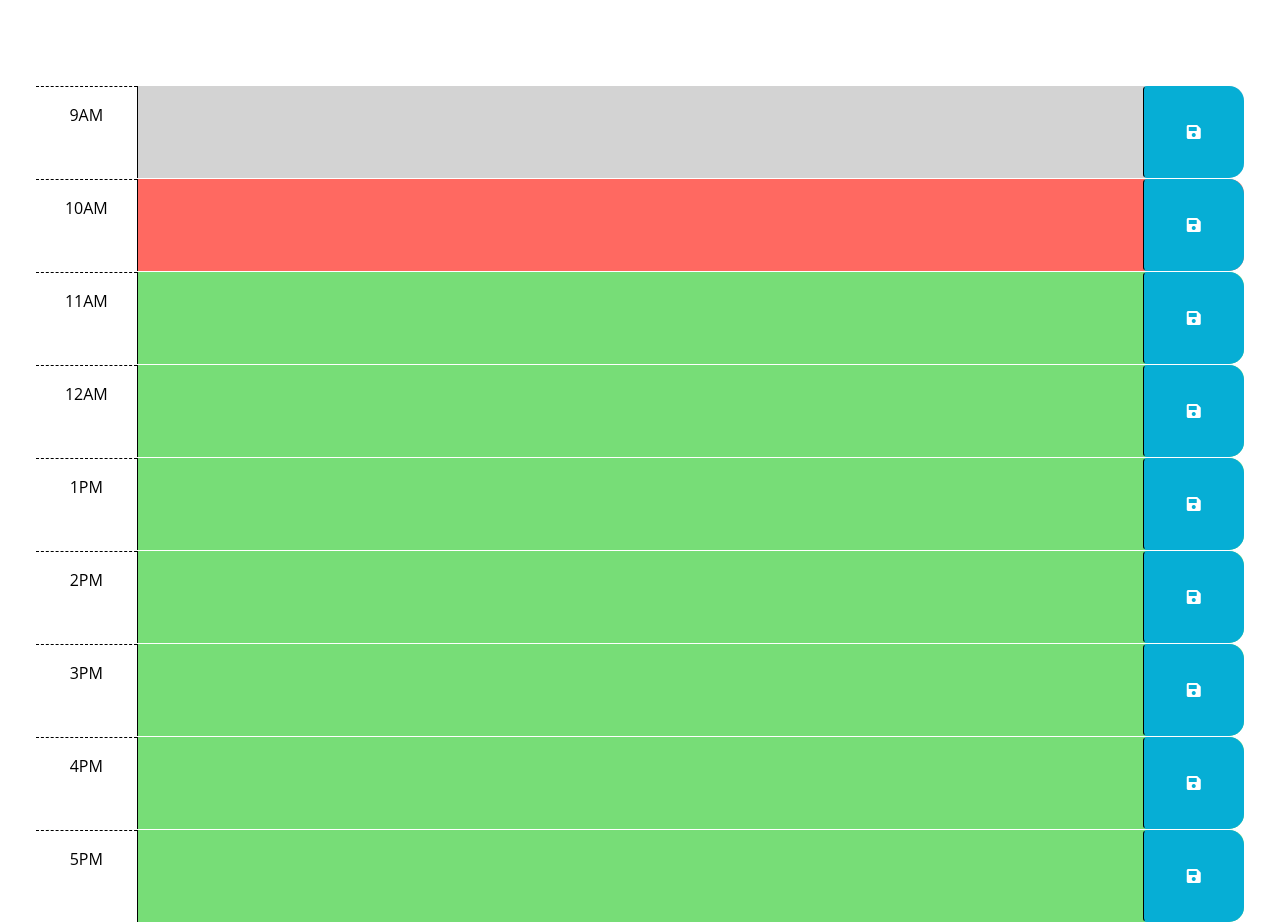
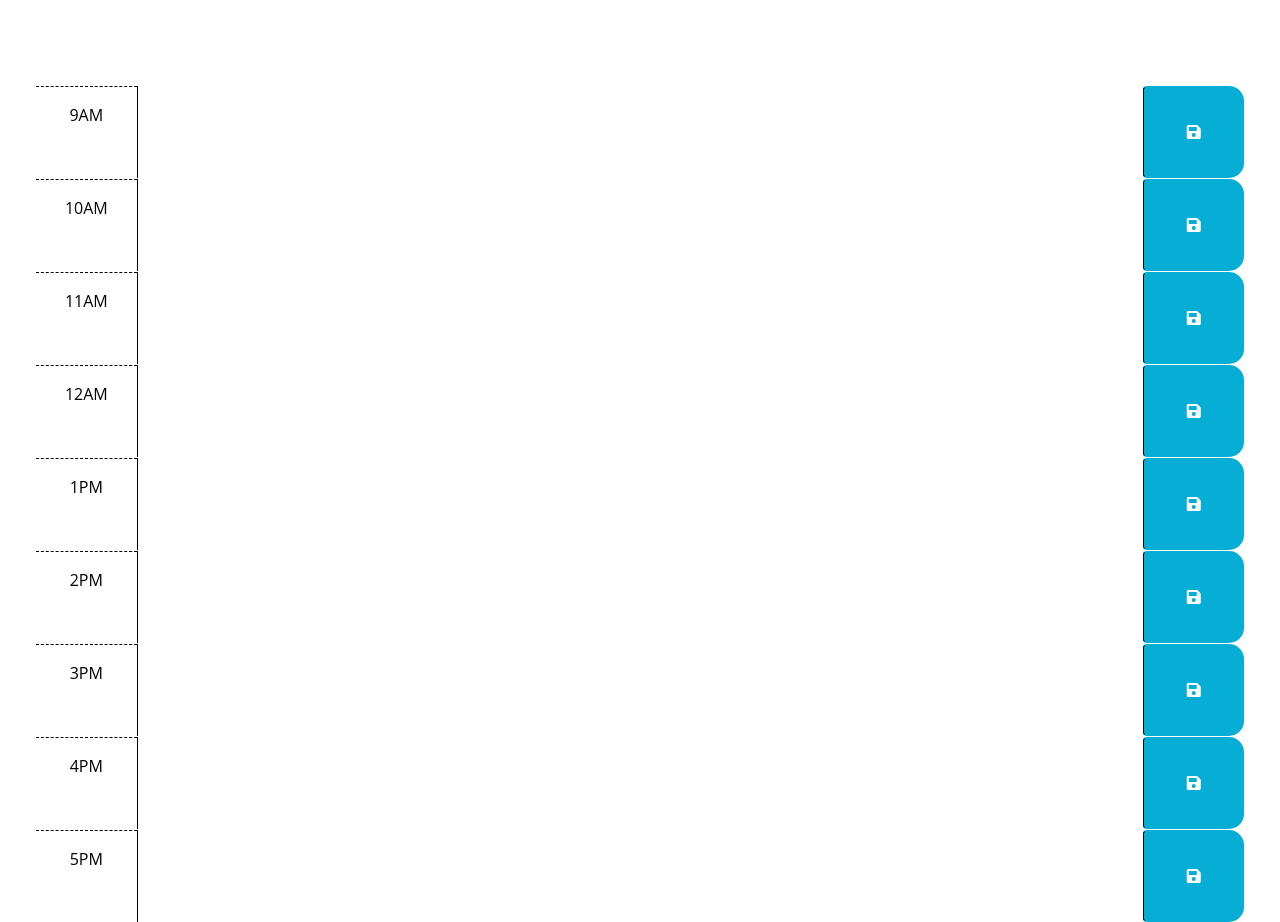
Before and after one commit to PacoCasillas/Daily-Planner, a plain HTML site: page index.html in a window 1280 px wide. Shown: the part 166-1088 px from the top of the page. Drawn offline with nearby package versions, Linux system fonts and the light colour scheme.

Commit message:
updated html with corresponding time IDs

```diff
--- a/index.html
+++ b/index.html
@@ -42,7 +42,7 @@
         -->
 
       <!-- Example of a past time block. The "past" class adds a gray background color. -->
-      <div id="hour-9" class="row time-block past">
+      <div id="hour-9" class="row time-block">
         <div class="col-2 col-md-1 hour text-center py-3">9AM</div>
         <textarea class="col-8 col-md-10 description" rows="3"> </textarea>
         <button class="btn saveBtn col-2 col-md-1" aria-label="save">
@@ -51,7 +51,7 @@
       </div>
 
       <!-- Example of a present time block. The "present" class adds a red background color. -->
-      <div id="hour-10" class="row time-block present">
+      <div id="hour-10" class="row time-block">
         <div class="col-2 col-md-1 hour text-center py-3">10AM</div>
         <textarea class="col-8 col-md-10 description" rows="3"> </textarea>
         <button class="btn saveBtn col-2 col-md-1" aria-label="save">
@@ -60,7 +60,7 @@
       </div>
 
       <!-- Example of a future time block. The "future" class adds a green background color. -->
-      <div id="hour-11" class="row time-block future">
+      <div id="hour-11" class="row time-block">
         <div class="col-2 col-md-1 hour text-center py-3">11AM</div>
         <textarea class="col-8 col-md-10 description" rows="3"> </textarea>
         <button class="btn saveBtn col-2 col-md-1" aria-label="save">
@@ -68,7 +68,7 @@
         </button>
       </div>
 
-      <div id="hour-11" class="row time-block future">
+      <div id="hour-12" class="row time-block">
         <div class="col-2 col-md-1 hour text-center py-3">12AM</div>
         <textarea class="col-8 col-md-10 description" rows="3"> </textarea>
         <button class="btn saveBtn col-2 col-md-1" aria-label="save">
@@ -76,7 +76,7 @@
         </button>
       </div>
 
-      <div id="hour-11" class="row time-block future">
+      <div id="hour-13" class="row time-block">
         <div class="col-2 col-md-1 hour text-center py-3">1PM</div>
         <textarea class="col-8 col-md-10 description" rows="3"> </textarea>
         <button class="btn saveBtn col-2 col-md-1" aria-label="save">
@@ -84,7 +84,7 @@
         </button>
       </div>
 
-      <div id="hour-11" class="row time-block future">
+      <div id="hour-14" class="row time-block">
         <div class="col-2 col-md-1 hour text-center py-3">2PM</div>
         <textarea class="col-8 col-md-10 description" rows="3"> </textarea>
         <button class="btn saveBtn col-2 col-md-1" aria-label="save">
@@ -92,7 +92,7 @@
         </button>
       </div>
 
-      <div id="hour-11" class="row time-block future">
+      <div id="hour-15" class="row time-block">
         <div class="col-2 col-md-1 hour text-center py-3">3PM</div>
         <textarea class="col-8 col-md-10 description" rows="3"> </textarea>
         <button class="btn saveBtn col-2 col-md-1" aria-label="save">
@@ -100,7 +100,7 @@
         </button>
       </div>
 
-      <div id="hour-11" class="row time-block future">
+      <div id="hour-16" class="row time-block">
         <div class="col-2 col-md-1 hour text-center py-3">4PM</div>
         <textarea class="col-8 col-md-10 description" rows="3"> </textarea>
         <button class="btn saveBtn col-2 col-md-1" aria-label="save">
@@ -108,7 +108,7 @@
         </button>
       </div>
 
-      <div id="hour-11" class="row time-block future">
+      <div id="hour-17" class="row time-block">
         <div class="col-2 col-md-1 hour text-center py-3">5PM</div>
         <textarea class="col-8 col-md-10 description" rows="3"> </textarea>
         <button class="btn saveBtn col-2 col-md-1" aria-label="save">
```
